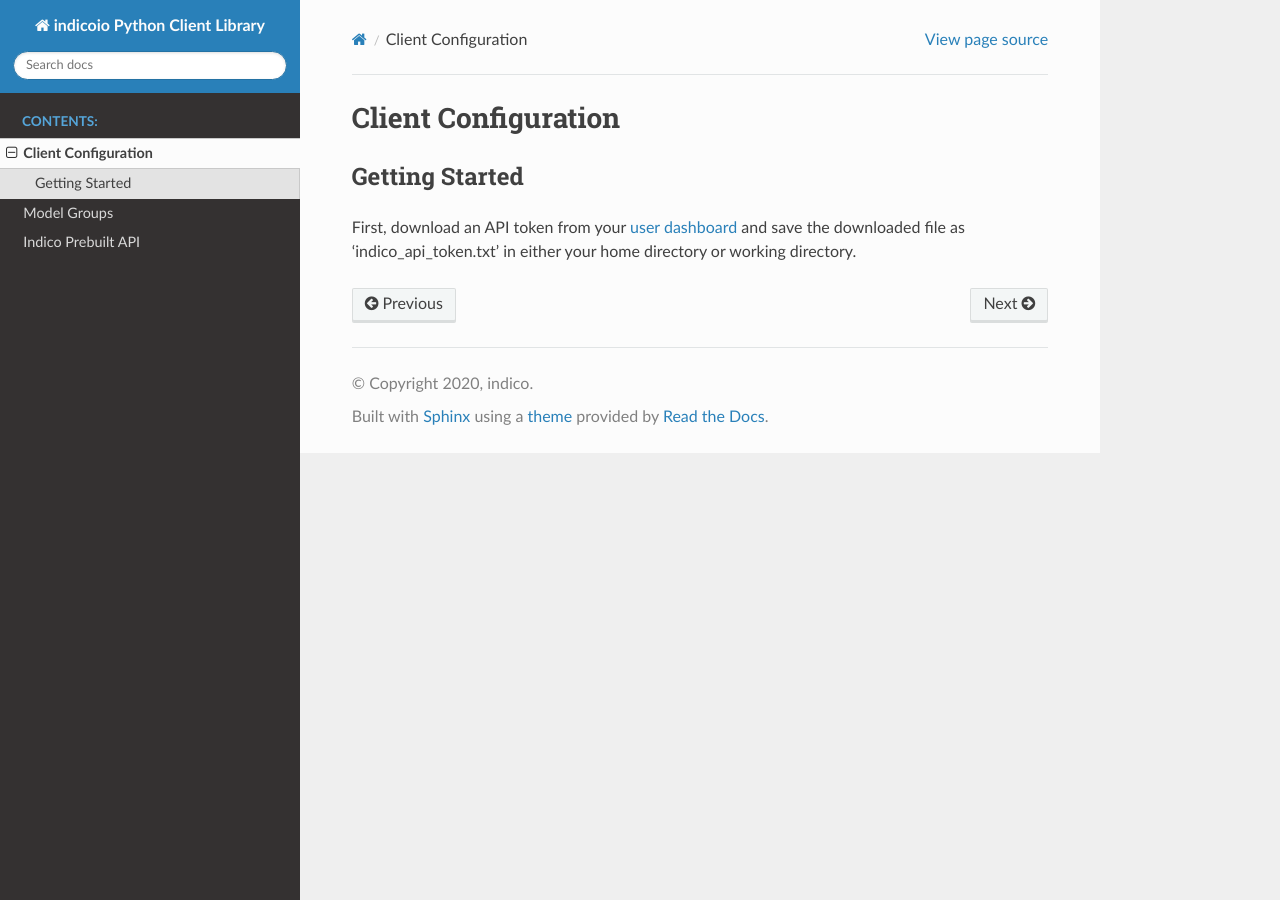
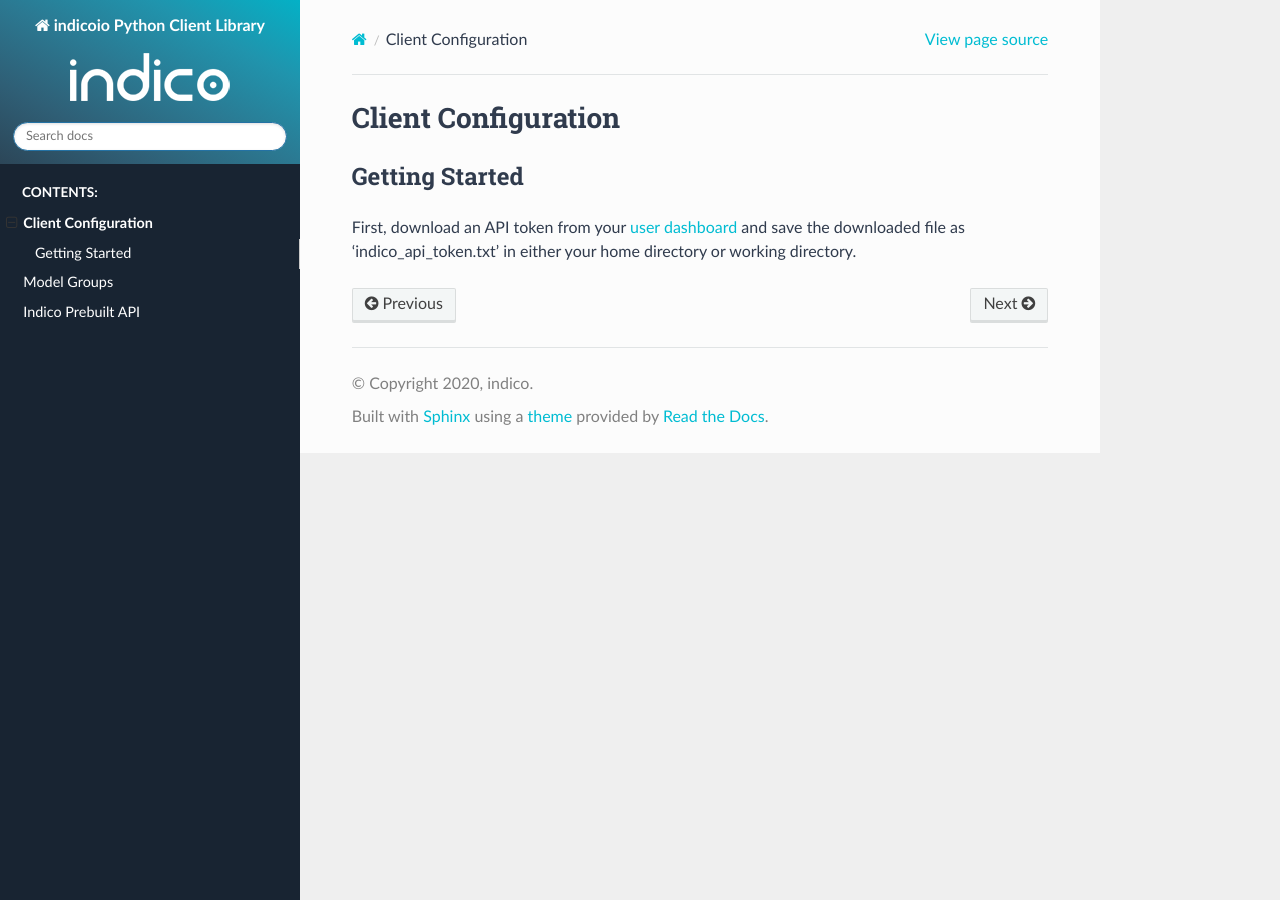
Before and after one commit to IndicoDataSolutions/indico-client-python, a Sphinx documentation site: the page built from docs/configuration.rst, in a window 1280 px wide. Built offline with Sphinx 7.4.7 and the Read the Docs theme 2.0.0, drawn with Linux system fonts in a browser that asks for light colours.

Commit message:
Prettied up the styling and cleaned up a few things.

```diff
--- /dev/null
+++ b/docs/_static/css/indicotheme.css
@@ -0,0 +1,54 @@
+/** css/indicotheme.css **/
+
+/* This line is theme specific - it includes the base theme CSS */
+@import 'theme.css';       /* for the Read the Docs theme */
+
+body {
+    color: #303b4d;
+}
+
+a {
+    color: #00bcd2;
+}
+
+a:hover {
+    color: #e54432;
+}
+
+a:visited {
+    color: #00bcd2;
+}
+
+.wy-nav-side {
+    background: #182432;
+    color: #fff;
+}
+
+/* Reset all the left menu background and link color styles to be simple white links with hover */
+.wy-menu-vertical header, .wy-menu-vertical p.caption {
+    color: #fff;
+}
+.wy-nav-side a {
+    color: #fff;
+}
+.wy-nav-side a:hover,
+.wy-menu-vertical a:hover,
+.wy-menu-vertical li.current a:hover {
+    color: #00bcd2;
+}
+.wy-menu-vertical li.current,
+.wy-menu-vertical a:hover,
+.wy-menu-vertical li.current a:hover,
+.wy-menu-vertical li.toctree-l1.current>a {
+    background-color: transparent;
+    border: none;
+}
+.wy-menu-vertical li.on a, .wy-menu-vertical li.current>a,
+.wy-menu-vertical li.on a span.toctree-expand, .wy-menu-vertical li.current>a span.toctree-expand,
+.wy-menu-vertical li.toctree-l2 a, .wy-menu-vertical li.toctree-l3 a, .wy-menu-vertical li.toctree-l4 a {
+    color: #fff;
+}
+
+.wy-side-nav-search>a:hover, .wy-side-nav-search .wy-dropdown>a:hover {
+    background: none;
+}
--- a/docs/conf.py
+++ b/docs/conf.py
@@ -54,3 +54,9 @@
 # relative to this directory. They are copied after the builtin static files,
 # so a file named "default.css" will overwrite the builtin "default.css".
 html_static_path = ['_static']
+html_style = 'css/indicotheme.css'
+html_logo = './_static/logo-white.png'
+html_favicon = './_static/favicon.png'
+html_theme_options = {
+    'style_nav_header_background': 'linear-gradient(to right top,#2c4658,#2f5f76,#2b7992,#2094ad,#04b1c6)'
+}
--- a/docs/requirements.txt
+++ b/docs/requirements.txt
@@ -6,5 +6,4 @@
 setuptools>=41.4.0
 Sphinx==2.3.1
 sphinx-autodoc-typehints==1.10.3
-sphinx-autodoc-typehints==1.10.3
 sphinx-rtd-theme==0.4.3
```
Also changed, not shown: docs/index.rst (+0 -8 lines), docs/_static/favicon.png (added), docs/_static/logo-white.png (added), 1 other file.
